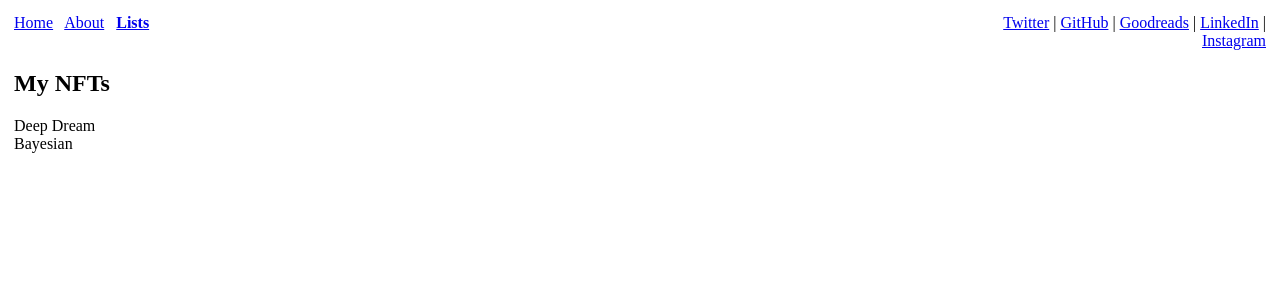
After one commit to GrantStenger/grantstenger.com, a Flask app: page /nfts in a window 1280 px wide. The commit adds this page. Shown: the top 300 px of the page. Run offline with Flask 2, Linux system fonts and the light colour scheme.

Commit message:
adding nfts page

```diff
--- a/app.py
+++ b/app.py
@@ -35,5 +35,9 @@ def papers():
 def gift_ideas():
     return render_template('gift-ideas.html')
 
+@app.route('/nfts')
+def nfts():
+    return render_template('nfts.html')
+
 if __name__ == "__main__":
     app.run(debug=True)
--- a/templates/lists.html
+++ b/templates/lists.html
@@ -35,5 +35,6 @@
     <li><a href='https://docs.google.com/document/d/1WwNuWDbByloQuauO1ap-wPuzfl2CJyhXuS_RE39umqk'>Good Biographies</a></li>
     <li><a href='https://docs.google.com/document/d/1xDKcioCjSw9G5IIIxSRQcWsa2wn68nf-jJ8_vH-gIvM/' target="_blank">People of History</a></li>
     <li><a href='{{ url_for('gift_ideas') }}'>Interesting Gifts Ideas for Grant</a></li>
+    <li><a href='{{ url_for('nfts') }}'>NFTs</a></li>
   </ul>
 {% endblock %}
--- /dev/null
+++ b/templates/nfts.html
@@ -0,0 +1,32 @@
+{% extends 'base.html' %}
+
+{% block head %}
+  <title>NFTs</title>
+{% endblock %}
+
+{% block body %}
+  <div class="topnav">
+    <div class="topnav-row">
+      <div class="nav-left">
+        <a href="{{ url_for('index') }}">Home</a> &nbsp;
+        <a href="{{ url_for('about') }}">About</a></b> &nbsp;
+        <b><a href="{{ url_for('lists') }}">Lists</a></b>
+      </div>
+      <div class="nav-center"></div>
+      <div class="nav-right">
+        <a href='https://twitter.com/grant_stenger'>Twitter</a> |
+        <a href='https://github.com/gstenger98'>GitHub</a> |
+        <a href='https://www.goodreads.com/grant-stenger'>Goodreads</a> |
+        <a href='https://www.linkedin.com/in/grant-stenger/'>LinkedIn</a> |
+        <a href='https://www.instagram.com/grant.stenger/'>Instagram</a>
+      </div>
+    </div>
+  </div>
+
+  <h2>My NFTs</h2>
+  <ul>
+    <li>Deep Dream</li>
+    <li>Bayesian</li>
+  </ul>
+
+{% endblock %}
```
